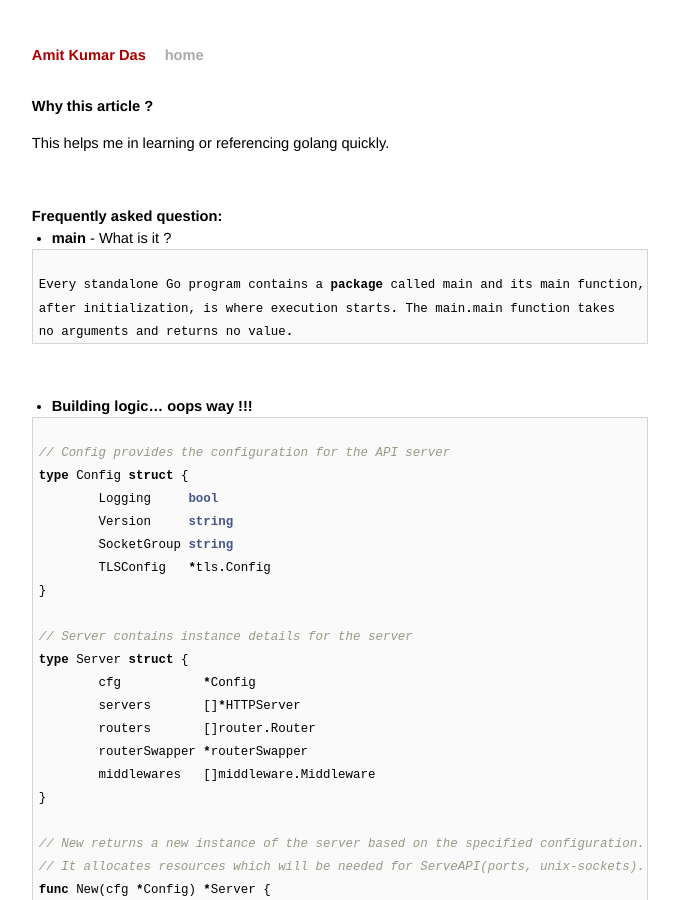
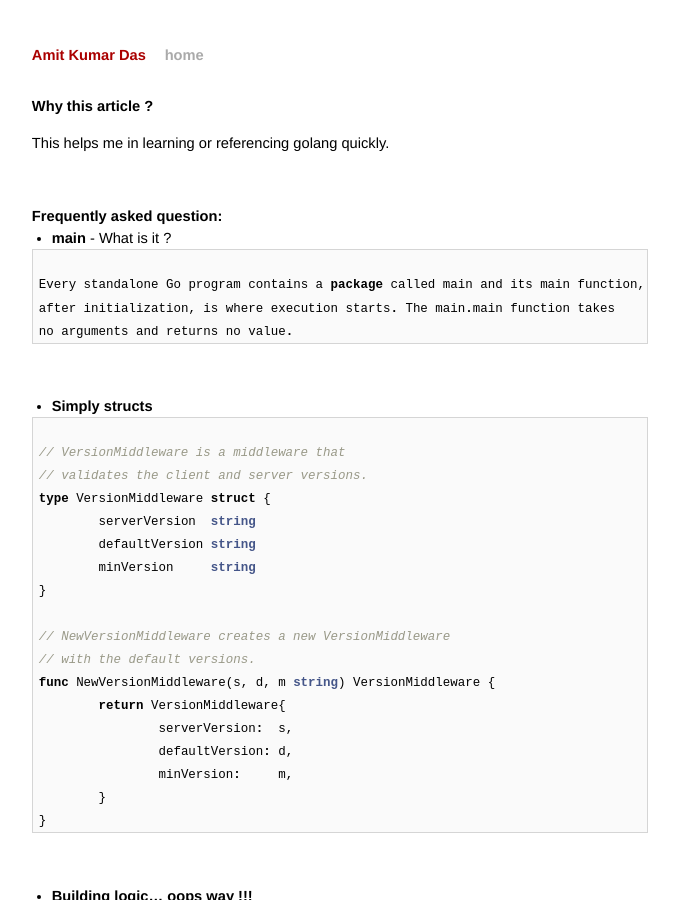
Before and after one commit to AmitKumarDas/amitkumardas.github.io, a Jekyll site: the page built from _posts/2016-07-14-my-golang-refresher.md, in a window 1280 px wide and 900 px high. Shown: the whole window, without its empty margins (300-979 px from the left). Built offline with Jekyll 4.4.1, drawn with Linux system fonts in a browser that asks for light colours.

Commit message:
Update 2016-07-14-my-golang-refresher.md

````diff
--- a/_posts/2016-07-14-my-golang-refresher.md
+++ b/_posts/2016-07-14-my-golang-refresher.md
@@ -18,6 +18,31 @@ title: My golang refresher
 Every standalone Go program contains a package called main and its main function,
 after initialization, is where execution starts. The main.main function takes
 no arguments and returns no value.
+```
+
+<br />
+
+- **Simply structs**
+
+```go
+
+// VersionMiddleware is a middleware that
+// validates the client and server versions.
+type VersionMiddleware struct {
+	serverVersion  string
+	defaultVersion string
+	minVersion     string
+}
+
+// NewVersionMiddleware creates a new VersionMiddleware
+// with the default versions.
+func NewVersionMiddleware(s, d, m string) VersionMiddleware {
+	return VersionMiddleware{
+		serverVersion:  s,
+		defaultVersion: d,
+		minVersion:     m,
+	}
+}
 ```
 
 <br />
````
